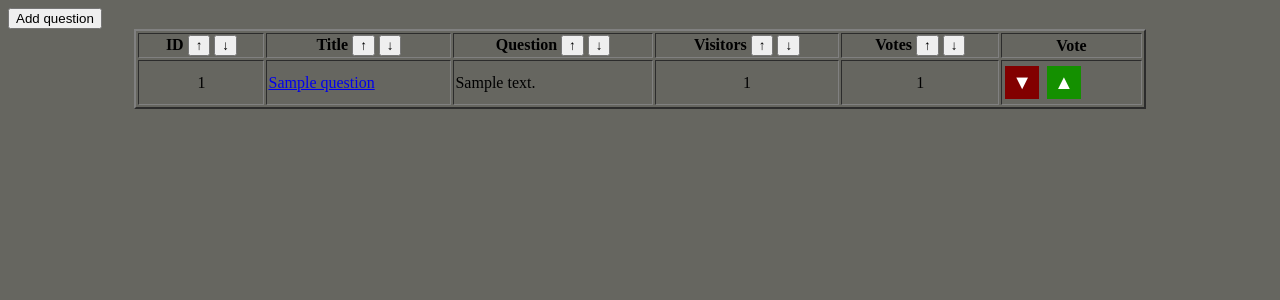
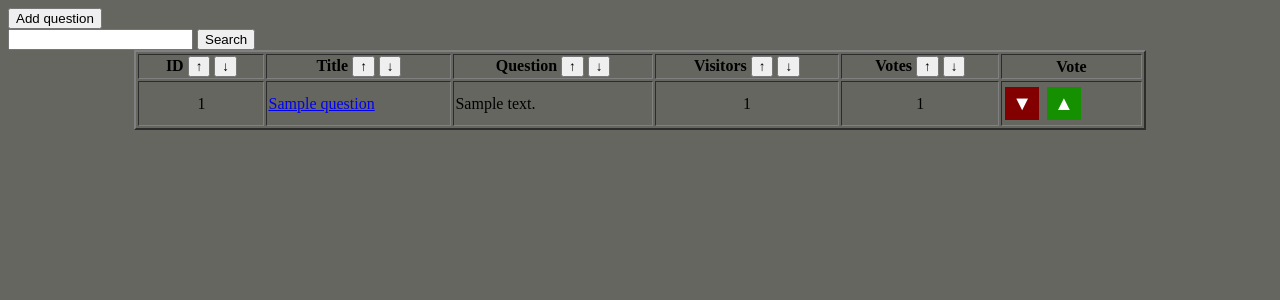
Before and after one commit to zwalter23/ask_mate_sandbox, a Flask app: page / in a window 1280 px wide. Shown: the top 300 px of the page. Run offline with Flask 2, Linux system fonts and the light colour scheme; a database or web service that is not in the repository returns one stand-in record (values such as "Sample title"); some libraries are stand-ins or nearby versions.

Commit message:
Add files via upload

```diff
--- a/templates/list.html
+++ b/templates/list.html
@@ -28,6 +28,13 @@
         <div>
             <form action="/add-question" method="post">
                 <button id="add-question" type="submit">Add question</button>
+            </form>
+            {% if searched == 1 %}
+            <a href="/">Home</a>
+            {% endif %}
+            <form action="/search?q=<search phrase>" method="get">
+                <input type="text" name="search phrase" id="search phrase">
+                <button type="submit">Search</button>
             </form>
         </div>
         <div>
```
